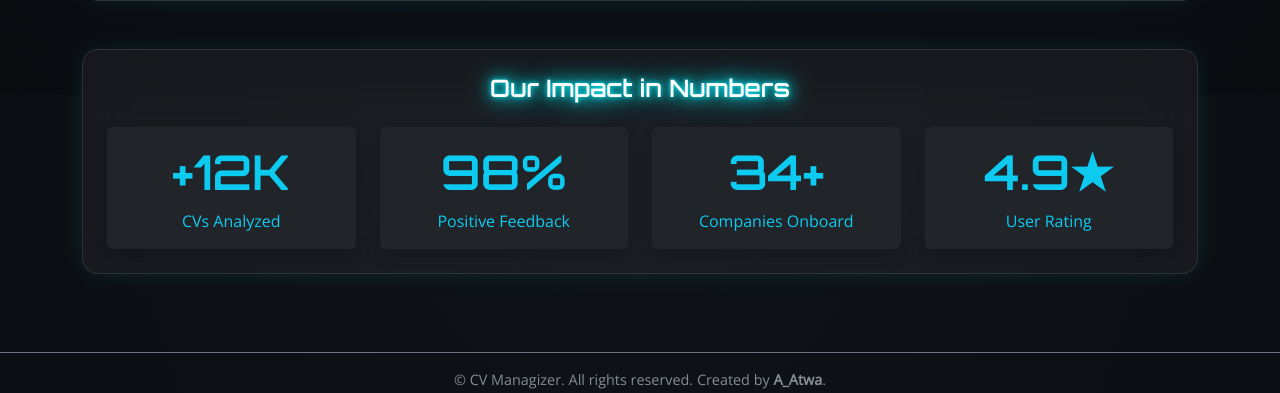
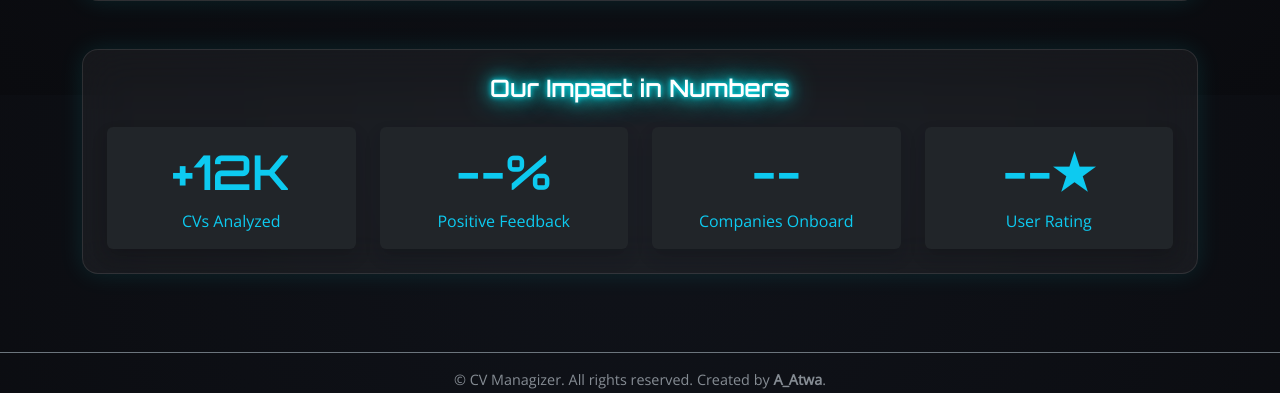
Before and after one commit to Atwa-a/CV-MANAGIZER, a Flask app: template Templates/about.html in a window 1280 px wide. Shown: the part 705-1098 px from the top of the page. Run offline with Flask 2, Linux system fonts and the light colour scheme; the template is opened without the code that fills it, so the values that code supplies are empty; parts of the project's set-up code (start-up, migrations or seed data) failed here and were passed over.

Commit message:
about.html

```diff
--- a/Templates/about.html
+++ b/Templates/about.html
@@ -39,19 +39,19 @@
     </div>
     <div class="col-6 col-md-3">
       <div class="bg-dark rounded p-3 shadow text-info">
-        <h2 class="display-5 fw-bold">98%</h2>
+        <h2 class="display-5 fw-bold">--%</h2>
         <p class="mb-0">Positive Feedback</p>
       </div>
     </div>
     <div class="col-6 col-md-3">
       <div class="bg-dark rounded p-3 shadow text-info">
-        <h2 class="display-5 fw-bold">34+</h2>
+        <h2 class="display-5 fw-bold">--</h2>
         <p class="mb-0">Companies Onboard</p>
       </div>
     </div>
     <div class="col-6 col-md-3">
       <div class="bg-dark rounded p-3 shadow text-info">
-        <h2 class="display-5 fw-bold">4.9★</h2>
+        <h2 class="display-5 fw-bold">--★</h2>
         <p class="mb-0">User Rating</p>
       </div>
     </div>
```
